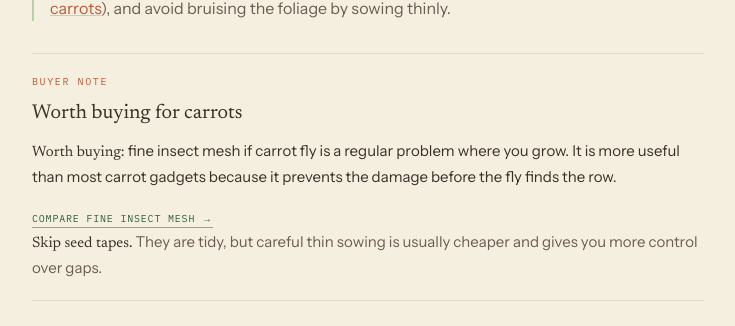
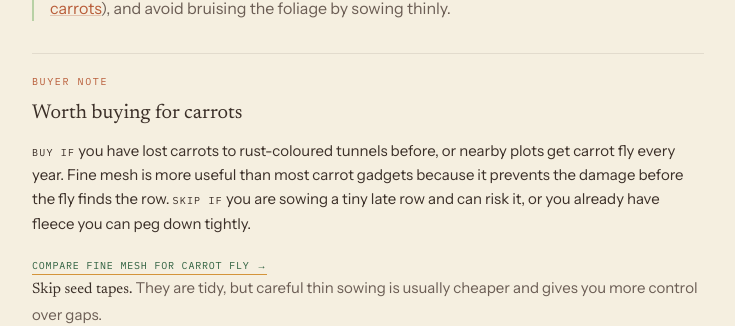
Before and after one commit to katecreates11/whattosow, a Next.js app: page /guides/growing-root-vegetables in a window 1280 px wide. Shown: the part 2460-2786 px from the top of the page, without its empty margins (32-767 px from the left). Built offline with nearby package versions, Linux system fonts and the light colour scheme; no server answers.

Commit message:
fix: sharpen carrot fly buyer note

```diff
--- a/src/app/guides/growing-root-vegetables/page.tsx
+++ b/src/app/guides/growing-root-vegetables/page.tsx
@@ -93,12 +93,14 @@ function RootBuyerNote() {
       </h3>
       <div className="space-y-4 text-[15px] leading-relaxed">
         <p className="text-earth">
-          <span className="font-serif">Worth buying:</span> fine insect mesh if carrot fly is a regular problem where
-          you grow. It is more useful than most carrot gadgets because it prevents the damage before the fly finds the
-          row.
+          <span className="font-mono text-[10px] uppercase tracking-[0.12em] text-earth">Buy if</span>{" "}
+          you have lost carrots to rust-coloured tunnels before, or nearby plots get carrot fly every year. Fine mesh
+          is more useful than most carrot gadgets because it prevents the damage before the fly finds the row.{" "}
+          <span className="font-mono text-[10px] uppercase tracking-[0.12em] text-earth">Skip if</span>{" "}
+          you are sowing a tiny late row and can risk it, or you already have fleece you can peg down tightly.
         </p>
         <AffiliateLink href={az("fine insect mesh netting carrot fly")} product="fine insect mesh" type="gear" merchant="amazon-uk" position="root-vegetables-carrot-fly-mesh" className="font-mono text-[10px] uppercase tracking-[0.08em] text-allotment border-b border-amber pb-0.5 hover:text-allotment-dark transition-colors">
-          Compare fine insect mesh &rarr;
+          Compare fine mesh for carrot fly &rarr;
         </AffiliateLink>
         <p className="text-earth-light">
           <span className="font-serif text-earth">Skip seed tapes.</span> They are tidy, but careful thin sowing is
```
Also changed, not shown: 1 other file (tests, documents, lock files or other folders).
